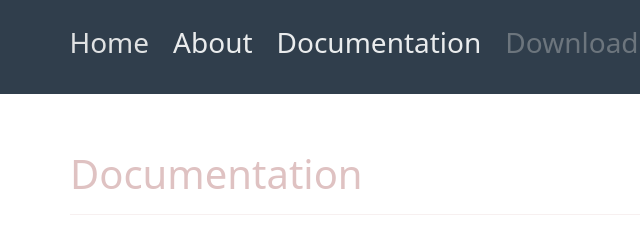
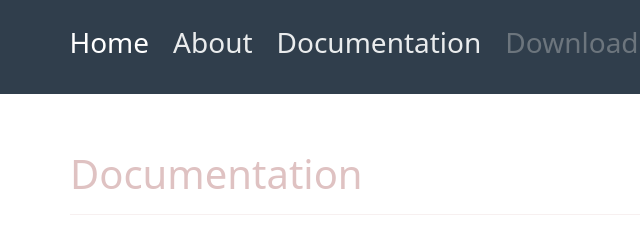
Before and after one commit to ehennestad/ehennestad.github.io, a plain HTML site: page sub/documentation.html in a window 1280 px wide. In both pictures the pointer is over the link "Home". Shown: the top 235 px of the page, 290-930 px from the left. Drawn offline with nearby package versions, Linux system fonts and the light colour scheme.

Commit message:
Update style.css

```diff
--- a/styles/style.css
+++ b/styles/style.css
@@ -25,7 +25,8 @@ body {
 }
 
 .nav a:hover {
-  color: rgb(224,226,227);
+  color: white;
+
 }
 
 
```
